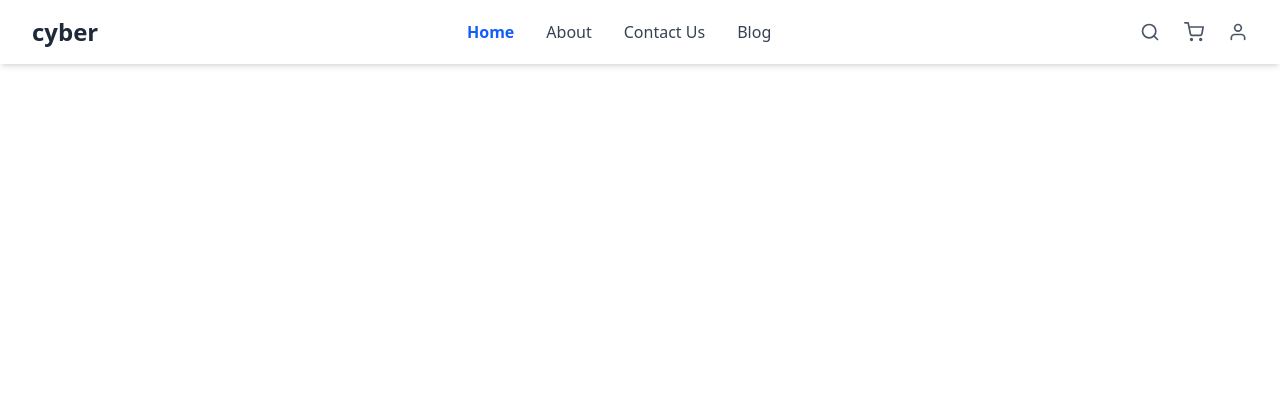
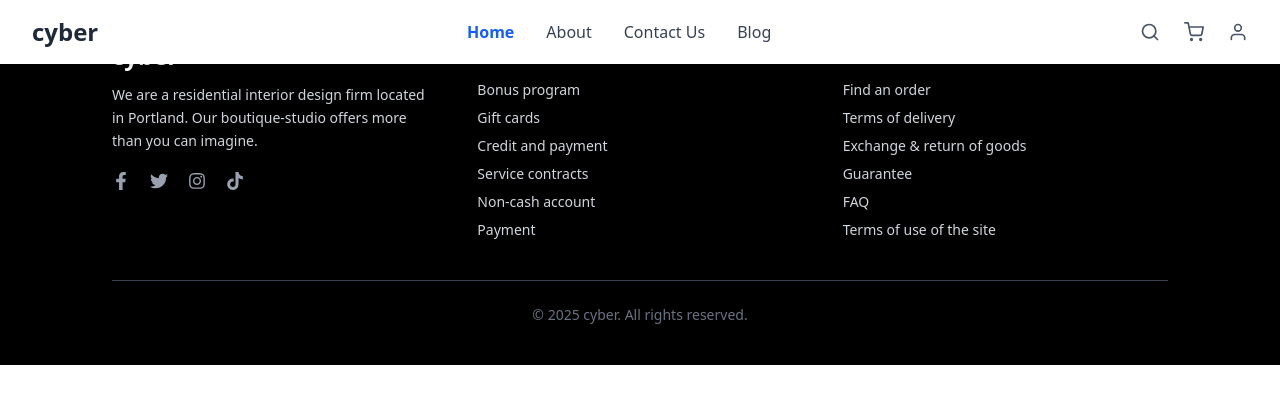
Before and after one commit to SabbirHossainEvan/cyber, a React (Vite) app: page / in a window 1280 px wide. Shown: the top 404 px of the page. Built offline with nearby package versions, Linux system fonts and the light colour scheme.

Commit message:
footer section

```diff
--- /dev/null
+++ b/src/components/Footer.jsx
@@ -0,0 +1,88 @@
+import React from "react";
+import { motion } from "framer-motion";
+import { FaFacebookF, FaTwitter, FaInstagram, FaTiktok } from "react-icons/fa";
+
+const Footer = () => {
+  // Animation variant for icons
+  const iconVariants = {
+    hover: {
+      scale: 1.3,
+      rotate: [0, -10, 10, 0],
+      transition: {
+        duration: 0.5,
+        ease: "easeInOut",
+      },
+    },
+  };
+
+  return (
+    <motion.footer
+      initial={{ opacity: 0, y: 50 }}
+      whileInView={{ opacity: 1, y: 0 }}
+      transition={{ duration: 0.8 }}
+      className="bg-black text-gray-300 py-10 px-6 md:px-16 lg:px-28"
+    >
+      <div className="grid grid-cols-1 sm:grid-cols-2 lg:grid-cols-3 gap-10">
+        {/* Brand Section */}
+        <div>
+          <h2 className="text-white text-2xl font-bold mb-3">cyber</h2>
+          <p className="text-sm leading-relaxed">
+            We are a residential interior design firm located in Portland.
+            Our boutique-studio offers more than you can imagine.
+          </p>
+          <div className="flex space-x-5 mt-5 text-lg">
+            {[FaFacebookF, FaTwitter, FaInstagram, FaTiktok].map((Icon, i) => (
+              <motion.a
+                key={i}
+                href="#"
+                whileHover="hover"
+                variants={iconVariants}
+                className="text-gray-400 hover:text-white transition-colors"
+              >
+                <Icon />
+              </motion.a>
+            ))}
+          </div>
+        </div>
+
+        {/* Services */}
+        <div>
+          <h3 className="text-white font-semibold mb-4">Services</h3>
+          <ul className="space-y-2 text-sm">
+            <li className="hover:text-white cursor-pointer transition">Bonus program</li>
+            <li className="hover:text-white cursor-pointer transition">Gift cards</li>
+            <li className="hover:text-white cursor-pointer transition">Credit and payment</li>
+            <li className="hover:text-white cursor-pointer transition">Service contracts</li>
+            <li className="hover:text-white cursor-pointer transition">Non-cash account</li>
+            <li className="hover:text-white cursor-pointer transition">Payment</li>
+          </ul>
+        </div>
+
+        {/* Assistance */}
+        <div>
+          <h3 className="text-white font-semibold mb-4">Assistance to the buyer</h3>
+          <ul className="space-y-2 text-sm">
+            <li className="hover:text-white cursor-pointer transition">Find an order</li>
+            <li className="hover:text-white cursor-pointer transition">Terms of delivery</li>
+            <li className="hover:text-white cursor-pointer transition">Exchange & return of goods</li>
+            <li className="hover:text-white cursor-pointer transition">Guarantee</li>
+            <li className="hover:text-white cursor-pointer transition">FAQ</li>
+            <li className="hover:text-white cursor-pointer transition">Terms of use of the site</li>
+          </ul>
+        </div>
+      </div>
+
+      {/* Bottom line */}
+      <motion.div
+        initial={{ opacity: 0 }}
+        whileInView={{ opacity: 1 }}
+        transition={{ duration: 1 }}
+        className="border-t border-gray-700 mt-10 pt-6 text-center text-sm text-gray-500"
+      >
+        © {new Date().getFullYear()} cyber. All rights reserved.
+      </motion.div>
+    </motion.footer>
+  );
+};
+
+export default Footer;
--- /dev/null
+++ b/src/components/Hero.jsx
@@ -0,0 +1,11 @@
+import React from 'react';
+
+const Hero = () => {
+    return (
+        <div>
+
+        </div>
+    );
+};
+
+export default Hero;
--- a/src/layouts/HomeLayout.jsx
+++ b/src/layouts/HomeLayout.jsx
@@ -1,6 +1,7 @@
 import React from 'react';
 import { Outlet } from 'react-router';
 import NavBar from '../components/NavBar';
+import Footer from '../components/Footer';
 
 const HomeLayout = () => {
     return (
@@ -9,9 +10,15 @@ const HomeLayout = () => {
                 <NavBar></NavBar>
             </header>
             <main>
-                <Outlet></Outlet>
+                <Outlet>
+                    <section>
+
+                    </section>
+                </Outlet>
             </main>
-            <footer></footer>
+            <footer>
+                <Footer></Footer>
+            </footer>
         </div>
     );
 };
```
